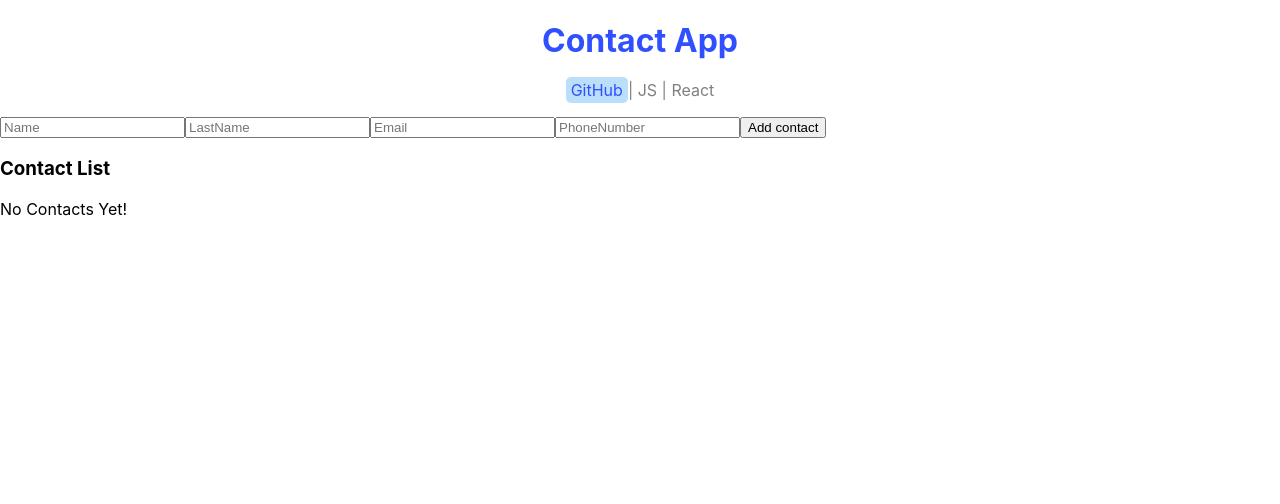
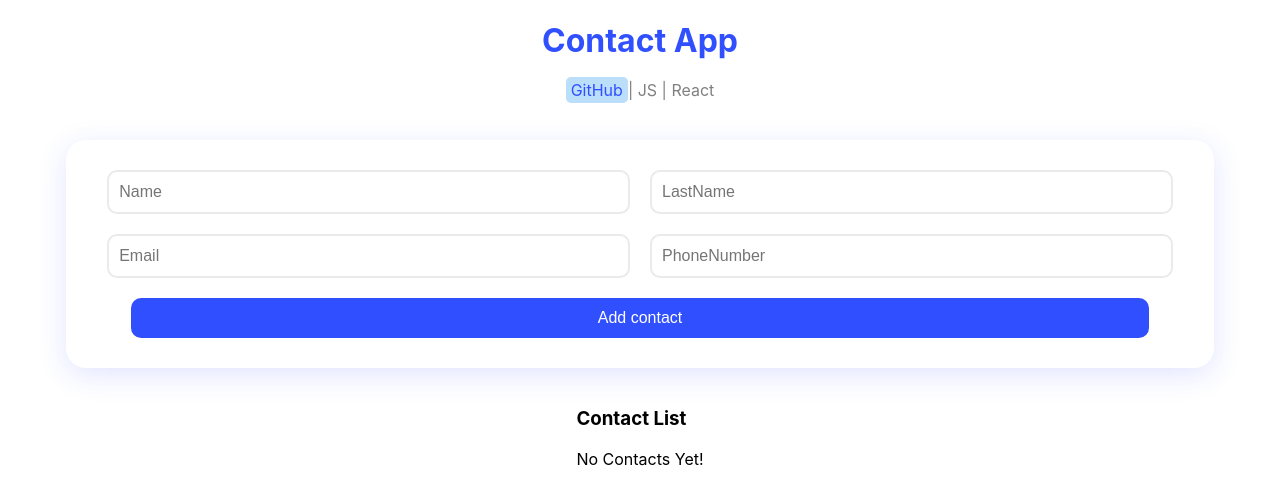
Before and after one commit to NeginDashty/ContactApp, a React (Create React App) app: page / in a window 1280 px wide. Shown: the top 504 px of the page. Built offline with nearby package versions, Linux system fonts and the light colour scheme.

Commit message:
stylesUpdated

```diff
--- a/src/Components/Contacts.jsx
+++ b/src/Components/Contacts.jsx
@@ -2,6 +2,75 @@ import { useEffect, useState } from "react";
 import ContactsList from "./ContactsList";
 import inputs from "../Consts/inputs.js";
 import { v4 as uuidv4 } from 'uuid';
+import styled from "styled-components";
+
+
+const Container=styled.div`
+  display: flex;
+  flex-direction: column;
+  align-items: center;
+  margin-top: 40px;
+
+`;
+
+const Form=styled.div`
+  display: flex;
+  flex-wrap: wrap;
+  align-items: center;
+  justify-content: center;
+  padding: 20px;
+  margin-bottom: 20px;
+  border-radius: 20px;
+  box-shadow:  #304ffe25 0px 7px 29px;
+
+
+`;
+
+const Input=styled.input`
+  width: 45%;
+  height: 20px;
+  padding: 10px;
+  margin: 10px;
+  border: 2px solid #eaeaea;
+  border-radius: 10px;
+  color: #304ffe;
+  font-size: 1rem;
+`;
+
+const Button=styled.button`
+  width: calc(90% + 20px);
+  height: 40px;
+  padding: 10px;
+  margin:  10px 0;
+  cursor: pointer;
+  background-color:#304ffe;
+  border: none;
+  border-radius: 10px;
+  font-size: 1rem;
+  color: #fff;
+  transition: al ease-in-out 0.3s;
+  &:hover{
+    box-shadow: #0c2ad487 0px 7px 29px 0px;
+
+
+  }
+`;
+
+const Alert=styled.div`
+  width: 400px;
+  height: 40px;
+  margin: 0 auto ;
+
+`;
+
+const AlertMsg=styled.p`
+  background-color: #ffebee;
+  color: #f44336;
+  padding: 10px;
+  border-radius: 10px;
+  text-align: center;
+
+`;
 
 function Contacts() {
   const [contacts, setContacts] = useState([]);
@@ -54,9 +123,11 @@ function Contacts() {
 
   return (
     <>
-      <div>
+      <Container>
+
+        <Form>
         {inputs.map((input) => (
-          <input
+          <Input
             key={input.name}
             type={input.type}
             placeholder={input.placeholder}
@@ -66,12 +137,11 @@ function Contacts() {
           />
         ))}
 
-        <button onClick={addHandler}>Add contact</button>
-      </div>
-
+        <Button onClick={addHandler}>Add contact</Button>
+      </Form>
       <ContactsList contacts={contacts} deleteHandler={deleteHandler} />
-
-      {errorMessage && <p style={{ color: "red" }}>{errorMessage}</p>}
+      <Alert> {errorMessage && <AlertMsg style={{ color: "red" }}>{errorMessage}</AlertMsg>} </Alert>
+      </Container>
     </>
   );
 }
```
